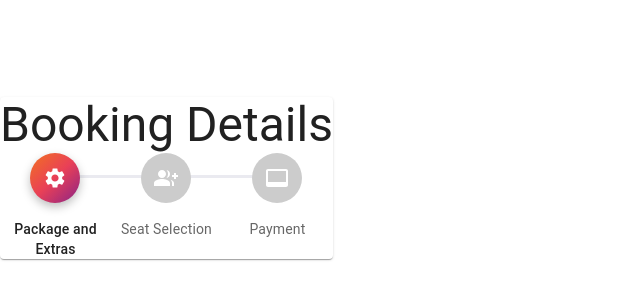
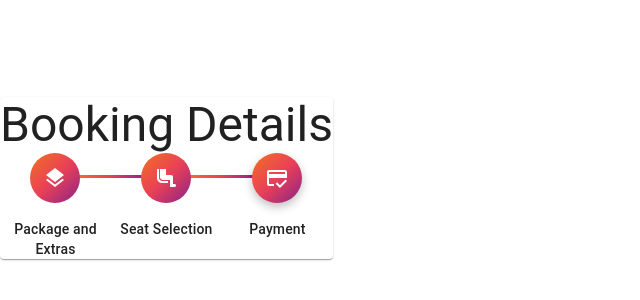
Before and after one commit to Dean-Overton/flight-booking-prototype, a React (Vite) app: page / in a window 1280 px wide. Shown: the part 222-522 px from the top of the page, without its empty margins (0-640 px from the left). Built offline with nearby package versions, Linux system fonts and the light colour scheme.

Commit message:
Updating stepper Icons and titles

```diff
--- a/src/pages/booking/index.tsx
+++ b/src/pages/booking/index.tsx
@@ -6,7 +6,7 @@ const Booking = () => {
     return (
         <Paper>
             <Typography variant="h3">Booking Details</Typography>
-            <FlightBookingStepper/>
+            <FlightBookingStepper progress={2}/>
         </Paper>
     );
 }
--- a/src/pages/booking/stepper/index.tsx
+++ b/src/pages/booking/stepper/index.tsx
@@ -5,9 +5,9 @@ import Stepper from '@mui/material/Stepper';
 import Step from '@mui/material/Step';
 import StepLabel from '@mui/material/StepLabel';
 import Check from '@mui/icons-material/Check';
-import SettingsIcon from '@mui/icons-material/Settings';
-import GroupAddIcon from '@mui/icons-material/GroupAdd';
-import VideoLabelIcon from '@mui/icons-material/VideoLabel';
+import LayersIcon from '@mui/icons-material/Layers';
+import AirlineSeatLegroomNormalIcon from '@mui/icons-material/AirlineSeatLegroomNormal';
+import CreditScoreIcon from '@mui/icons-material/CreditScore';
 import StepConnector, { stepConnectorClasses } from '@mui/material/StepConnector';
 import { StepIconProps } from '@mui/material/StepIcon';
 
@@ -123,9 +123,9 @@ function ColorlibStepIcon(props: StepIconProps) {
   const { active, completed, className } = props;
 
   const icons: { [index: string]: React.ReactElement } = {
-    1: <SettingsIcon />,
-    2: <GroupAddIcon />,
-    3: <VideoLabelIcon />,
+    1: <LayersIcon />,
+    2: <AirlineSeatLegroomNormalIcon />,
+    3: <CreditScoreIcon />,
   };
 
   return (
@@ -137,9 +137,12 @@ function ColorlibStepIcon(props: StepIconProps) {
 
 const steps = ['Package and Extras', 'Seat Selection', 'Payment'];
 
-export default function FlightBookingStepper() {
+interface FlightBookingStepperProps {
+    progress: number; // Prop name with its type (string)
+  }
+const FlightBookingStepper = (props: FlightBookingStepperProps) => {
   return (
-      <Stepper alternativeLabel activeStep={0} connector={<ColorlibConnector />}>
+      <Stepper alternativeLabel activeStep={props.progress} connector={<ColorlibConnector />}>
         {steps.map((label) => (
           <Step key={label}>
             <StepLabel StepIconComponent={ColorlibStepIcon}>{label}</StepLabel>
@@ -148,3 +151,4 @@ export default function FlightBookingStepper() {
       </Stepper>
   );
 }
+export default FlightBookingStepper;
```
